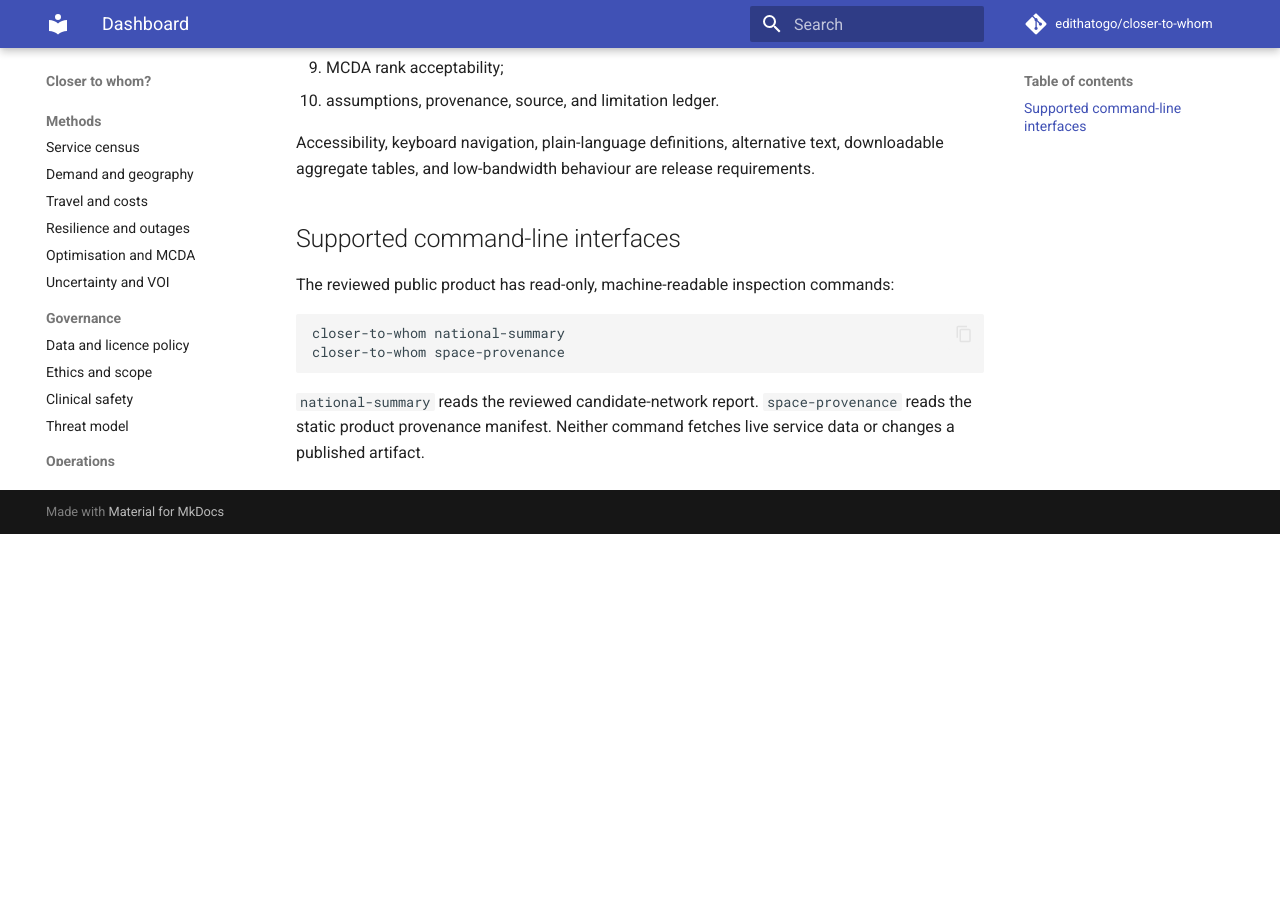
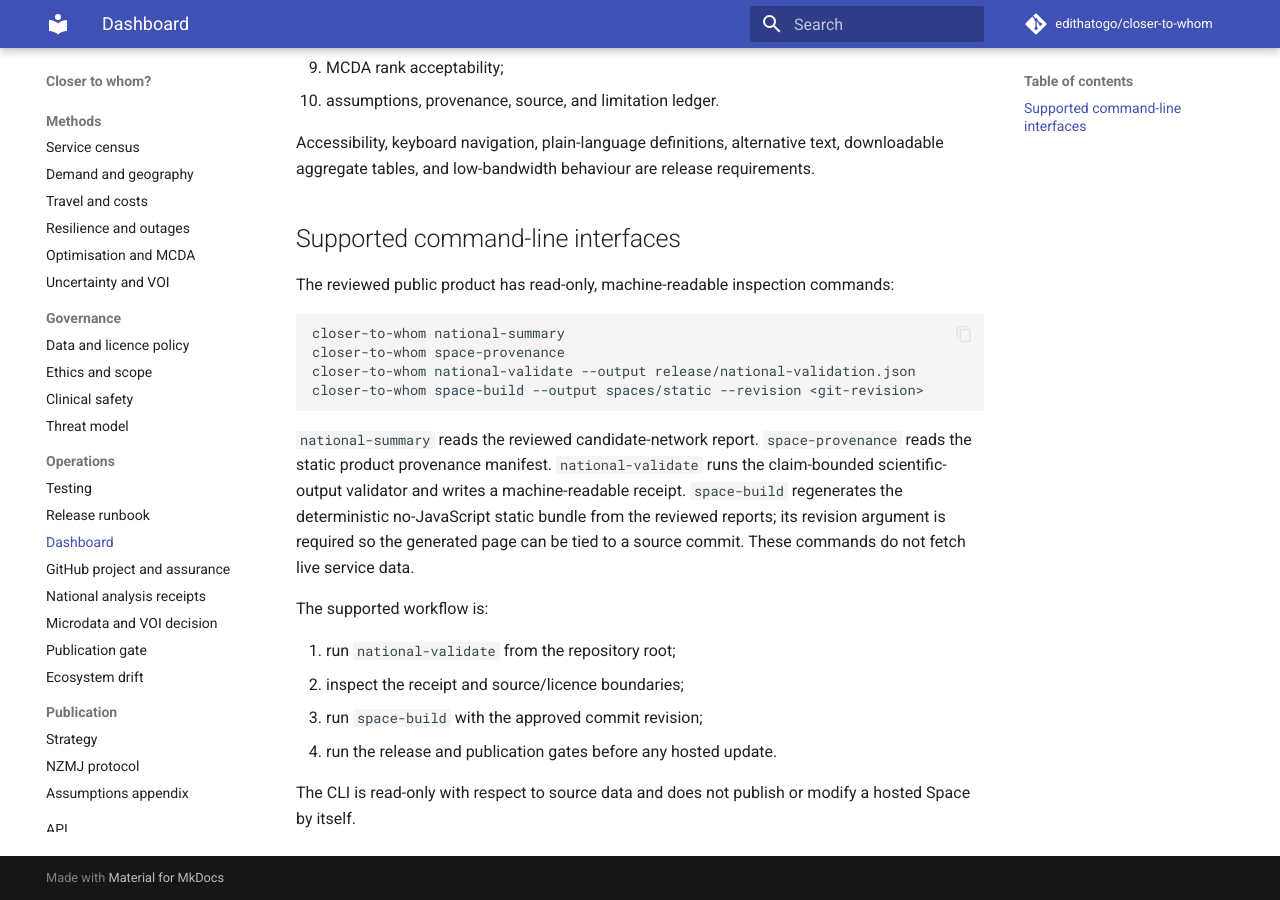
Before and after one commit to edithatogo/closer-to-whom, an MkDocs documentation site: the page built from docs/operations/dashboard.md, in a window 1280 px wide and 900 px high, scrolled down 528 px. Built offline with MkDocs 1.6.1 and Material for MkDocs 9.7.7, drawn with Linux system fonts in a browser that asks for light colours; comment, search, counter and statistics services are not loaded; before the commit the page ends 1062 px from its top, so only the background shows below that.

Commit message:
docs: document supported national interfaces (#171)
* docs: document supported national interfaces

* ci: validate supported interface documentation changes

---------

Co-authored-by: Dylan Mordaunt (ISLHD) <Dylan.Mordaunt@health.nsw.gov.au>

````diff
--- a/docs/operations/dashboard.md
+++ b/docs/operations/dashboard.md
@@ -23,8 +23,23 @@ The reviewed public product has read-only, machine-readable inspection commands:
 ```text
 closer-to-whom national-summary
 closer-to-whom space-provenance
+closer-to-whom national-validate --output release/national-validation.json
+closer-to-whom space-build --output spaces/static --revision <git-revision>
 ```
 
 `national-summary` reads the reviewed candidate-network report. `space-provenance`
-reads the static product provenance manifest. Neither command fetches live
-service data or changes a published artifact.
+reads the static product provenance manifest. `national-validate` runs the
+claim-bounded scientific-output validator and writes a machine-readable receipt.
+`space-build` regenerates the deterministic no-JavaScript static bundle from
+the reviewed reports; its revision argument is required so the generated page
+can be tied to a source commit. These commands do not fetch live service data.
+
+The supported workflow is:
+
+1. run `national-validate` from the repository root;
+2. inspect the receipt and source/licence boundaries;
+3. run `space-build` with the approved commit revision;
+4. run the release and publication gates before any hosted update.
+
+The CLI is read-only with respect to source data and does not publish or
+modify a hosted Space by itself.
````
Also changed, not shown: docs/reference/api.md (+5 -0 lines), 1 other file.
